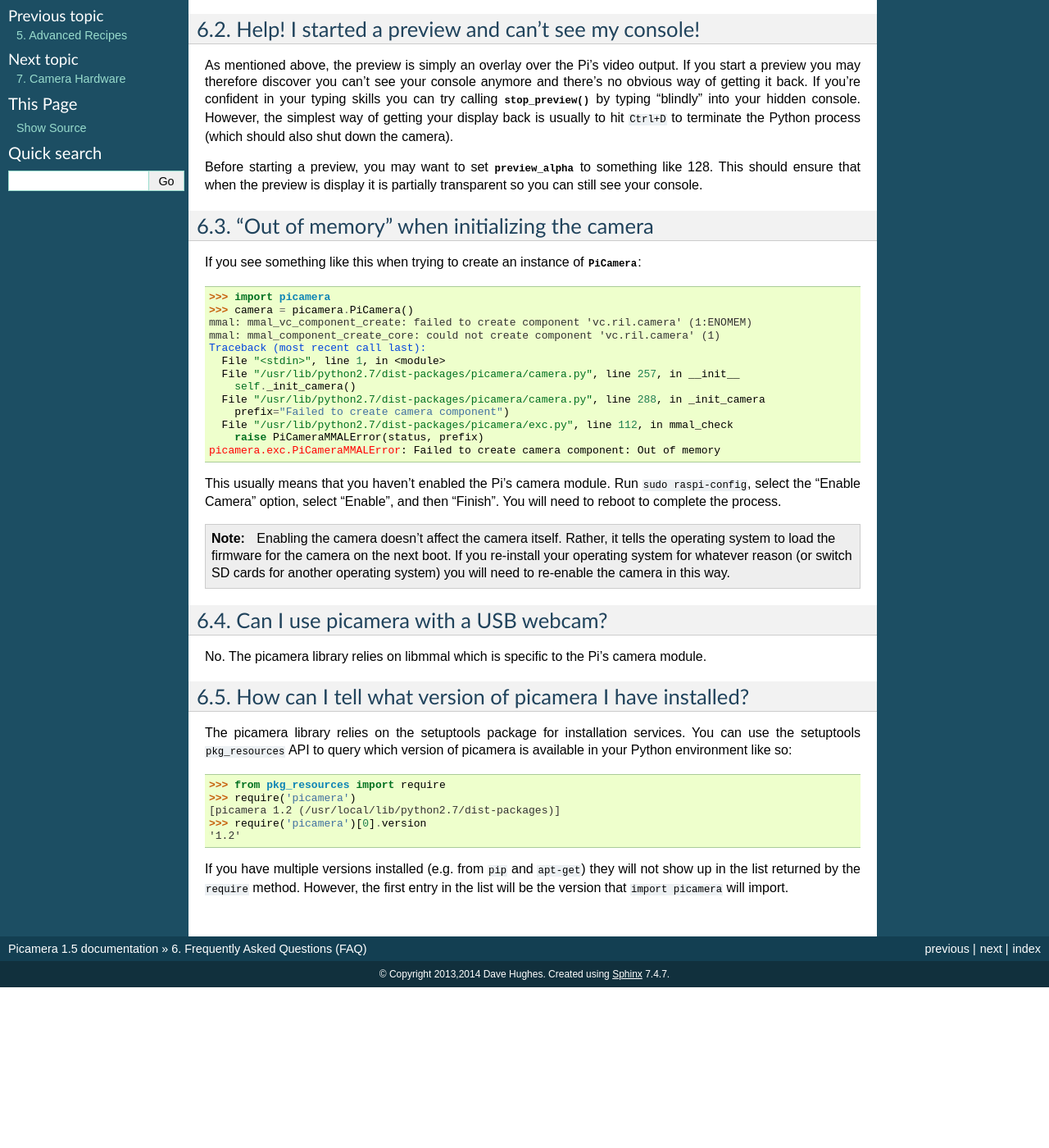
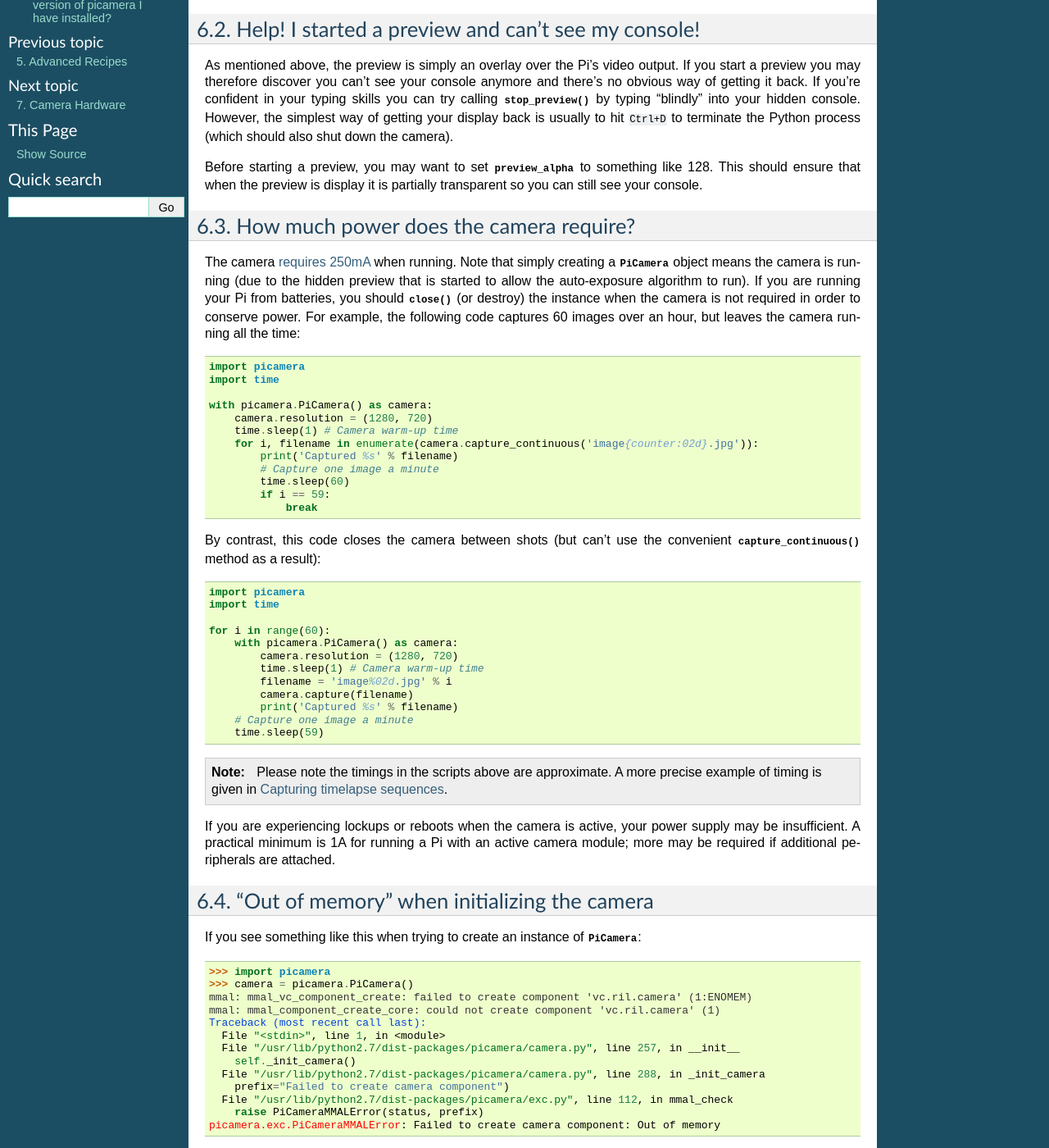
Before and after one commit to waveform80/picamera, a Sphinx documentation site: the page built from docs/faq.rst, in a window 1280 px wide and 1400 px high, scrolled down 316 px. Shown: the whole window at 82% size. Built offline with Sphinx 7.4.7, drawn with Linux system fonts in a browser that asks for light colours; before the commit the page ends 1520 px from its top, so only the background shows below that; some of the changed text lies outside the part shown.

Commit message:
Fix #114

```diff
--- a/docs/faq.rst
+++ b/docs/faq.rst
@@ -36,6 +36,58 @@
 :attr:`~picamera.PiCamera.preview_alpha` to something like 128. This should
 ensure that when the preview is display it is partially transparent so you can
 still see your console.
+
+How much power does the camera require?
+=======================================
+
+The camera `requires 250mA`_ when running. Note that simply creating a
+:class:`~picamera.PiCamera` object means the camera is running (due to the
+hidden preview that is started to allow the auto-exposure algorithm to run). If
+you are running your Pi from batteries, you should
+:meth:`~picamera.PiCamera.close` (or destroy) the instance when the camera is
+not required in order to conserve power. For example, the following code
+captures 60 images over an hour, but leaves the camera running all the time::
+
+    import picamera
+    import time
+
+    with picamera.PiCamera() as camera:
+        camera.resolution = (1280, 720)
+        time.sleep(1) # Camera warm-up time
+        for i, filename in enumerate(camera.capture_continuous('image{counter:02d}.jpg')):
+            print('Captured %s' % filename)
+            # Capture one image a minute
+            time.sleep(60)
+            if i == 59:
+                break
+
+By contrast, this code closes the camera between shots (but can't use the
+convenient :meth:`~picamera.PiCamera.capture_continuous` method as a result)::
+
+    import picamera
+    import time
+
+    for i in range(60):
+        with picamera.PiCamera() as camera:
+            camera.resolution = (1280, 720)
+            time.sleep(1) # Camera warm-up time
+            filename = 'image%02d.jpg' % i
+            camera.capture(filename)
+            print('Captured %s' % filename)
+        # Capture one image a minute
+        time.sleep(59)
+
+.. note::
+
+    Please note the timings in the scripts above are approximate. A more
+    precise example of timing is given in :ref:`timelapse_capture`.
+
+If you are experiencing lockups or reboots when the camera is active, your
+power supply may be insufficient. A practical minimum is 1A for running a Pi
+with an active camera module; more may be required if additional peripherals
+are attached.
+
+.. _requires 250mA: http://www.raspberrypi.org/help/faqs/#cameraPower
 
 "Out of memory" when initializing the camera
 ============================================
```
